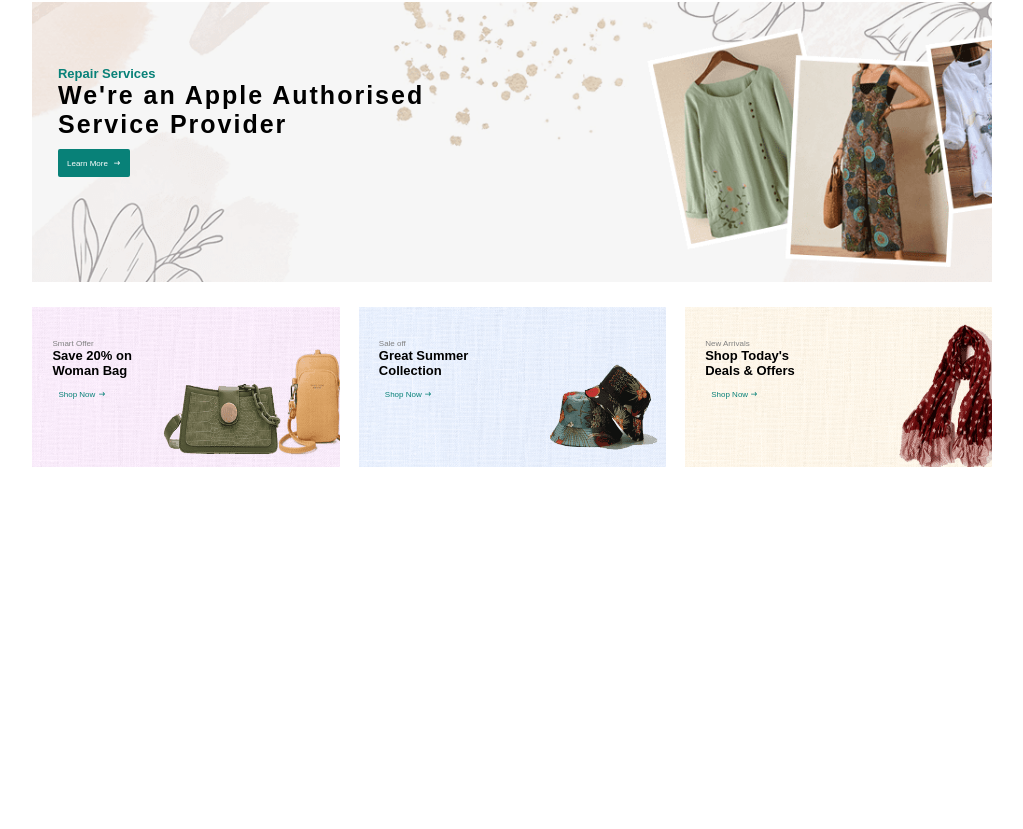
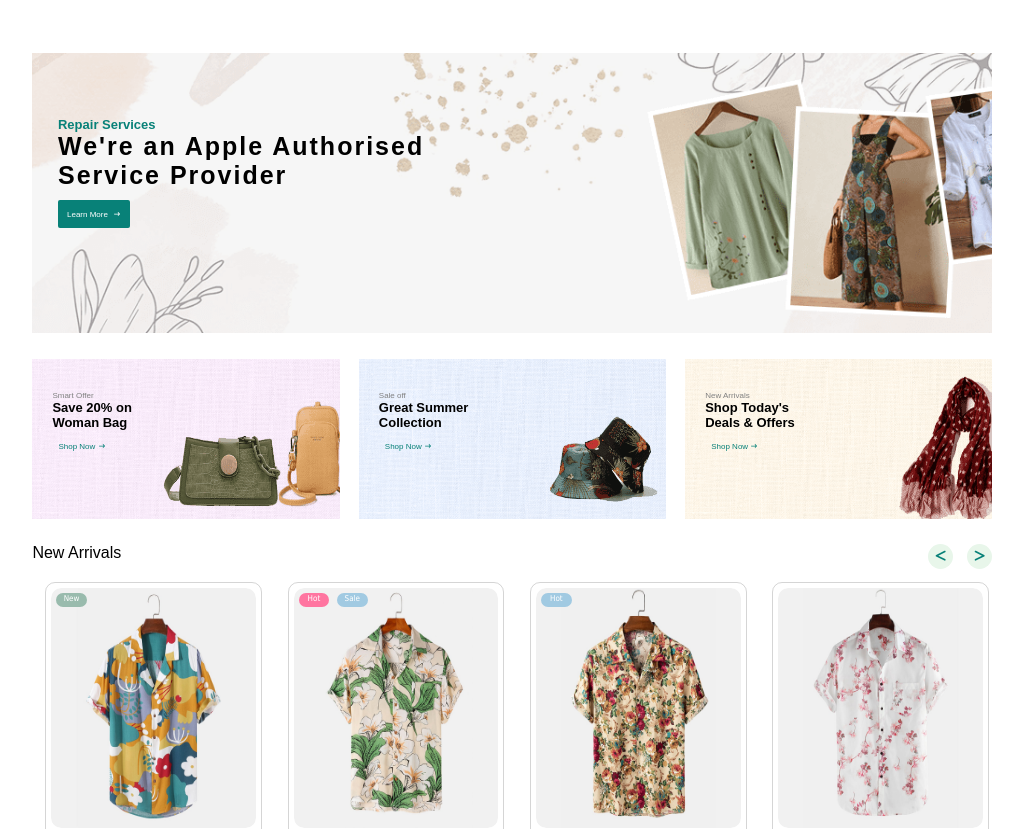
Before and after one commit to Harshbhimate256/E-commerce-react, a React (Vite) app: page / in a window 1280 px wide. Shown: the part 1971-2800 px from the top of the page, without its empty margins (134-1157 px from the left). Before the commit the page ends 2442 px from the top, so only its background shows below. Built offline with nearby package versions, Linux system fonts and the light colour scheme.

Commit message:
added layout of card swiper (non working)

```diff
--- a/src/components/Card.jsx
+++ b/src/components/Card.jsx
@@ -9,8 +9,9 @@ const Card = ({cardData}) => {
   return (
     <>
         <div className='card' style={{height:"45vh",width:"17vw",borderRadius:"10px",margin:"1vw"}}>
-            <div style={{height:"30vh",width:"16vw",margin:"5px",position:"relative",overflow:"hidden",borderRadius:"10px"}}>
+            <div style={{height:"30vh",width:"16vw",margin:"5px",position:"relative",overflow:"hidden",borderRadius:"10px",}}>
                 <div style={{fontFamily:"Tahoma",border:"none",fontSize:"8px",position:"absolute",left:"5px",top:"5px",width:"2.4vw",height:"1.1vw",textAlign:"center",borderRadius:"10px",background:`${cardData.trendColor}`,color:"white",paddingTop:"1px",zIndex:"10"}}>{cardData.trend}</div>
+                <div style={{fontFamily:"Tahoma",border:"none",fontSize:"8px",position:"absolute",left:"5px",top:"5px",width:"2.4vw",height:"1.1vw",textAlign:"center",borderRadius:"10px",background:`${cardData.trendColor2}`,color:"white",paddingTop:"1px",zIndex:"10",marginLeft:"3vw"}}>{cardData.trend2}</div>
                 <div className='hover-img-btn'>
                     <button><div><LuEye/></div></button>
                     <button><div><CiHeart/></div></button>
@@ -31,13 +32,6 @@ const Card = ({cardData}) => {
                     </a>
           </div>
         </div>
-        {/* <div style={{height:"45vh",width:"17vw",borderRadius:"10px",margin:"1vw"}}></div>
-        <div style={{height:"45vh",width:"17vw",borderRadius:"10px",margin:"1vw"}}></div>
-        <div style={{height:"45vh",width:"17vw",borderRadius:"10px",margin:"1vw"}}></div>
-        <div style={{height:"45vh",width:"17vw",borderRadius:"10px",margin:"1vw"}}></div>
-        <div style={{height:"45vh",width:"17vw",borderRadius:"10px",margin:"1vw"}}></div>
-        <div style={{height:"45vh",width:"17vw",borderRadius:"10px",margin:"1vw"}}></div>
-        <div style={{height:"45vh",width:"17vw",borderRadius:"10px",margin:"1vw"}}></div>        */}
 
     </>
   )
--- a/src/components/CardSwiper.jsx
+++ b/src/components/CardSwiper.jsx
@@ -1,11 +1,19 @@
-import React from 'react'
-
+import React from "react";
+  import { FaLessThan } from "react-icons/fa6";
+  import { FaGreaterThan } from "react-icons/fa6";
 const CardSwiper = () => {
   return (
-    <div>
+    <>
 
-    </div>
-  )
-}
+        <div style={{display:"flex",justifyContent:"space-between",background:""  }}>
+          <div style={{fontFamily:"sans-serif"}}>New Arrivals</div>
+          <div style={{display:"flex",justifyContent:"space-between",width:"5vw"}}>
+            <button style={{height:"25px",width:"25px",borderRadius:"50%",border:"none",cursor:"pointer",background:"#E8F6EA"}}><FaLessThan style={{color:"#088178"}}/></button>
+            <button style={{height:"25px",width:"25px",borderRadius:"50%",border:"none",cursor:"pointer",background:"#E8F6EA"}}><FaGreaterThan style={{color:"#088178"}}/></button>
+          </div>
+        </div>
+    </>
+  );
+};
 
-export default CardSwiper
+export default CardSwiper;
--- a/src/components/Foreground.jsx
+++ b/src/components/Foreground.jsx
@@ -4,6 +4,7 @@ import NavBtnBg from "./NavBtnBg";
 import Card from "./Card";
 import Panel from "./Panel";
 import DealCard from "./DealCard";
+import CardSwiper from "./CardSwiper";
 
 const Foreground = () => {
   const data = [
@@ -47,7 +48,9 @@ const Foreground = () => {
   const cardData = [
     {
       trend: "New",
+      trend2: "",
       trendColor: "#99BBAD",
+      trendColor2: "",
       brand: "armani",
       title: "Cartoon Astronaut T-shirts",
       price: "$78",
@@ -56,7 +59,9 @@ const Foreground = () => {
     },
     {
       trend: "Hot",
+      trend2: "",
       trendColor: "#FF75A0",
+      trendColor2: "",
       brand: "armani",
       title: "Plain Striola Shirts",
       price: "$35",
@@ -65,7 +70,9 @@ const Foreground = () => {
     },
     {
       trend: "Hot",
+      trend2: "",
       trendColor: "#A1CAE2",
+      trendColor2: "",
       brand: "armani",
       title: "Landscape Painting Shirt",
       price: "$55",
@@ -74,7 +81,9 @@ const Foreground = () => {
     },
     {
       trend: "",
+      trend2: "",
       trendColor: "",
+      trendColor2: "",
       brand: "adidas",
       title: "Letter Print T-Shirt",
       price: "$110",
@@ -83,7 +92,9 @@ const Foreground = () => {
     },
     {
       trend: "",
+      trend2: "",
       trendColor: "",
+      trendColor2: "",
       brand: "helix",
       title: "Element Pattern Print Shirt",
       price: "$150",
@@ -92,7 +103,9 @@ const Foreground = () => {
     },
     {
       trend: "Hot",
+      trend2: "",
       trendColor: "#FF75A0",
+      trendColor2: "",
       brand: "armani",
       title: "Henley Shirt",
       price: "$24",
@@ -101,7 +114,9 @@ const Foreground = () => {
     },
     {
       trend: "Sale",
+      trend2: "",
       trendColor: "#A1CAE2",
+      trendColor2: "",
       brand: "armani",
       title: "Chen Cardigan",
       price: "$67",
@@ -110,7 +125,99 @@ const Foreground = () => {
     },
     {
       trend: "Sale",
+      trend2: "",
       trendColor: "#A1CAE2",
+      trendColor2: "",
+      brand: "adidas",
+      title: "Chen Sweater",
+      price: "$116",
+      img: "../card-shirt8.jpg",
+      imgHover: "../card-shirt8(hover).jpg",
+    },
+  ];
+  const cardData2 = [
+    {
+      trend: "New",
+      trend2: "",
+      trendColor: "#99BBAD",
+      trendColor2: "",
+      brand: "armani",
+      title: "Cartoon Astronaut T-shirts",
+      price: "$78",
+      img: "../card-shirt1.jpg",
+      imgHover: "../card-shirt1(hover).jpg",
+    },
+    {
+      trend: "Hot",
+      trend2: "Sale",
+      trendColor: "#FF75A0",
+      trendColor2: "#A1CAE2",
+      brand: "armani",
+      title: "Plain Striola Shirts",
+      price: "$35",
+      img: "../card-shirt2.jpg",
+      imgHover: "../card-shirt2(hover).jpg",
+    },
+    {
+      trend: "Hot",
+      trend2: "",
+      trendColor: "#A1CAE2",
+      trendColor2: "",
+      brand: "armani",
+      title: "Landscape Painting Shirt",
+      price: "$55",
+      img: "../card-shirt3.jpg",
+      imgHover: "../card-shirt3(hover).jpg",
+    },
+    {
+      trend: "",
+      trend2: "",
+      trendColor: "",
+      trendColor2: "",
+      brand: "adidas",
+      title: "Letter Print T-Shirt",
+      price: "$110",
+      img: "../card-shirt4.jpg",
+      imgHover: "../card-shirt4(hover).jpg",
+    },
+    {
+      trend: "",
+      trend2: "",
+      trendColor: "",
+      trendColor2: "",
+      brand: "helix",
+      title: "Element Pattern Print Shirt",
+      price: "$150",
+      img: "../card-shirt5.jpg",
+      imgHover: "../card-shirt5(hover).jpg",
+    },
+    {
+      trend: "Best",
+      trend2: "Sale",
+      trendColor: "#FF75A0",
+      trendColor2: "#FFAB73",
+      brand: "armani",
+      title: "Henley Shirt",
+      price: "$24",
+      img: "../card-shirt6.jpg",
+      imgHover: "../card-shirt6(hover).jpg",
+    },
+    {
+      trend: "Sale",
+      trend2: "",
+      trendColor: "#A1CAE2",
+      trendColor2: "",
+      brand: "armani",
+      title: "Chen Cardigan",
+      price: "$67",
+      img: "../card-pant7.jpg",
+      imgHover: "../card-pant7(hover).jpg",
+    },
+    {
+      trend: "Sale",
+      trend2: "",
+      trendColor: "#A1CAE2",
+      trendColor2: "",
       brand: "adidas",
       title: "Chen Sweater",
       price: "$116",
@@ -154,6 +261,15 @@ const Foreground = () => {
           <DealCard DealData = {DealItem}/>
         ))}
       </div>
+      <div className="cardSwiper-container">
+          <CardSwiper/>
+        <div className="cardSwiper-container-main">
+          {cardData2.map((cardItem, index) => (
+          <Card cardData={cardItem} />
+        ))}
+        </div>
+      </div>
+
     </>
   );
 };
--- a/src/index.css
+++ b/src/index.css
@@ -273,6 +273,7 @@ html,body{
   height: 25vh;
   width: 75%;
   margin-left: 13vw;
+  margin-top: 4vw;
   display: flex;
   justify-content: space-around;
 }
@@ -285,6 +286,11 @@ html,body{
   position: relative;
   display: flex;
   justify-content: center;
+  transition: all ease 1s;
+}
+.square:hover{
+  bottom: 1vw;
+  /* background-color: red; */
 }
 .NavBtn button{
   font-weight: 700;
@@ -305,6 +311,7 @@ html,body{
 }
 .NavBtn button:hover{
   color: #08635d;
+  padding-bottom: 2vw;
 }
 .viewMoreBtn{
   color: #13867E;
@@ -423,3 +430,19 @@ html,body{
 .DealCard-heading:hover{
   margin-left: 5px;
 }
+.cardSwiper-container{
+  height: 55vh;
+  width: 75%;
+  margin-left: 13vw;
+  margin-top: 2vw;
+  overflow: hidden;
+  /* background-color: grey; */
+}
+.cardSwiper-container-main{
+  display: flex;
+}
+.cardSwiper-container-main >div{
+  border: 1px solid rgba(128, 128, 128, 0.33);
+}
+.cardSwiper-container-main> div:hover{
+  box-shadow: 0px 0px 5px 0px rgba(128, 128, 128, 0.264);
```
Also changed, not shown: src/components/Square.jsx (+0 -30 lines).
